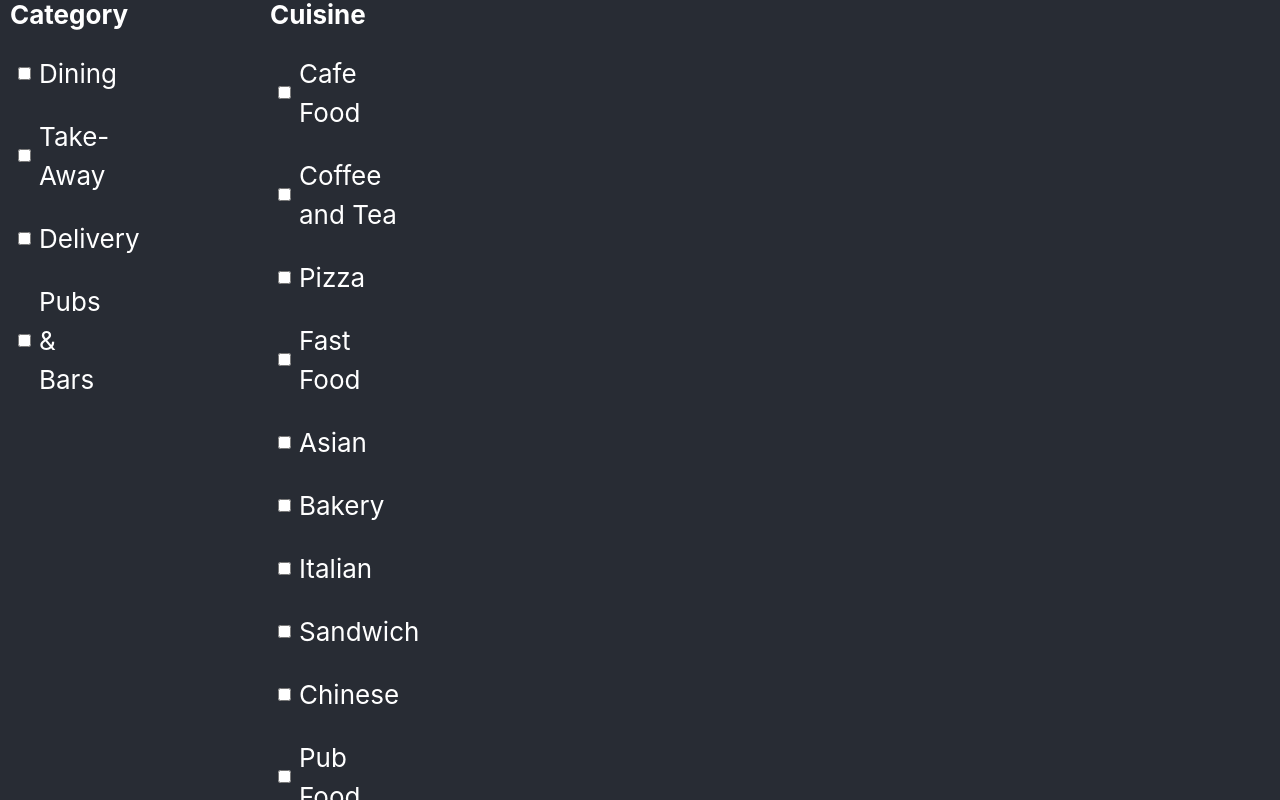
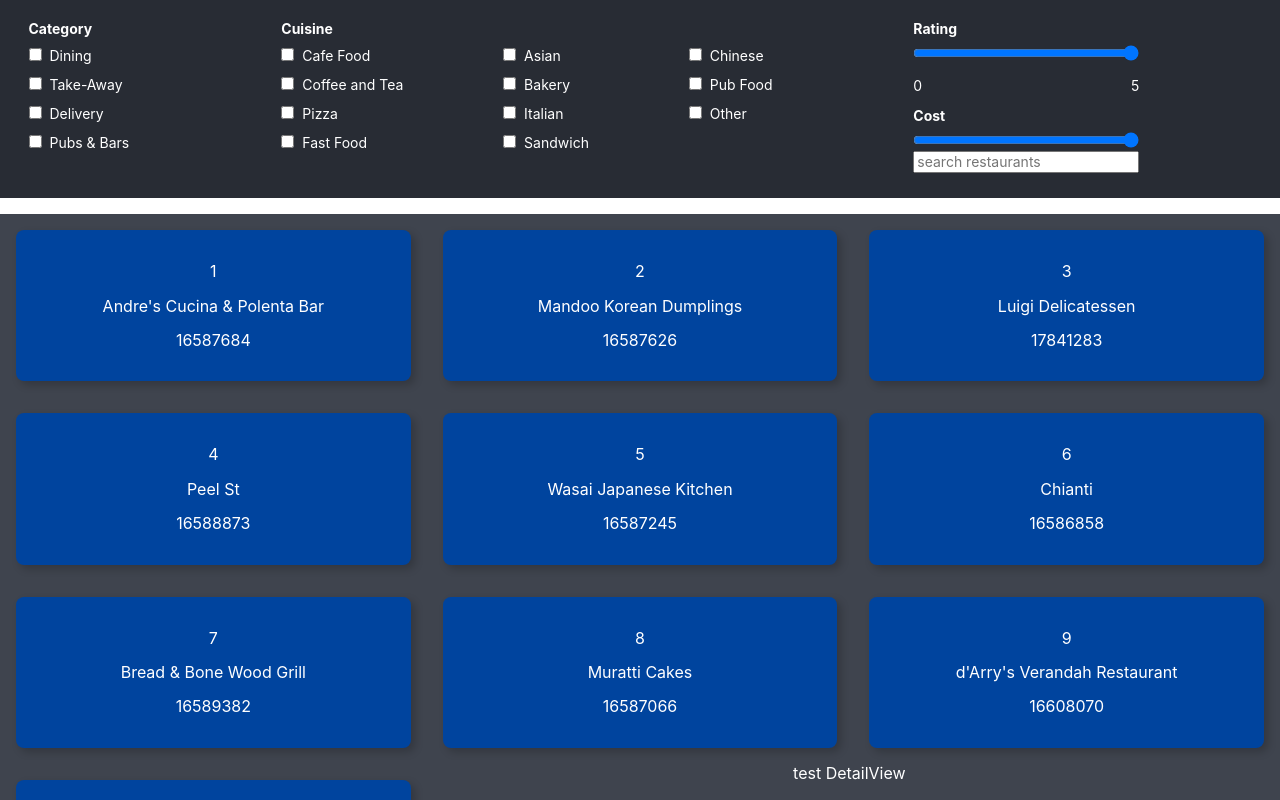
Before and after one commit to nickwelsh1/zomatoapp, a React (Create React App) app: page / in a window 1280 px wide. Shown: the top 800 px of the page. Built offline with nearby package versions, Linux system fonts and the light colour scheme.

Commit message:
improved styling and started on DetailView component. TODO live filtering.

```diff
--- a/src/App.js
+++ b/src/App.js
@@ -1,5 +1,6 @@
 import React, { Component } from 'react';
 import CardList from './CardList';
+import DetailView from './DetailView';
 import SearchBox from './SearchBox';
 import { restaurants } from './restaurants';
 import './App.scss';
@@ -16,6 +17,7 @@ class App extends Component {
   }
 
   render() {
+    const restaurant = this.state.restaurants[0];
     const filteredRestaurants = this.state.restaurants;
     // console.log(filteredRestaurants);
     return (
@@ -25,6 +27,7 @@ class App extends Component {
         </header>
         <main className="App-main">
           <CardList restaurants={filteredRestaurants} />
+          <DetailView restaurants={restaurant} />
         </main>
         <footer className="App-footer">
           <p>by Nick Welsh</p>
--- a/src/App.scss
+++ b/src/App.scss
@@ -14,6 +14,9 @@ $md-lg: 914px;
 $lg: 1024px;
 $xl: 1800px;
 
+fieldset {
+  border: none;
+}
 
 .App-header {
   background-color: $primary-color;
@@ -22,7 +25,7 @@ $xl: 1800px;
   flex-direction: column;
   // align-items: center;
   // justify-content: center;
-  font-size: calc(10px + 2vmin);
+  font-size: calc(6px + 2vmin);
   color: white;
 }
 
@@ -37,7 +40,20 @@ $xl: 1800px;
   color: white;
 }
 
+.three-columns {
+  // -webkit-column-count: 2; /* Chrome, Safari, Opera */
+  // -moz-column-count: 2; /* Firefox */
+  // column-count: 2;
+  height: 9em;
+  display: flex;
+  flex-direction: column;
+  flex-wrap: wrap;
+}
+
 @media screen and (min-width: $md-lg) {
+  .App-header {
+    font-size: calc(6px + 1vmin);
+  }
   .App-main {
     font-size: calc(8px + 1vmin);
   }
--- a/src/CardList.js
+++ b/src/CardList.js
@@ -4,7 +4,7 @@ import Card from './Card';
 const CardList = ({ restaurants }) => {
     // console.log(restaurants);
     return (
-        <div>
+        <div className="CardList">
             {
                 restaurants.map((item, i) => {
                     // console.log(item);
--- a/src/Checkbox.js
+++ b/src/Checkbox.js
@@ -2,7 +2,7 @@ import React from 'react';
 
 const Checkbox = ({count, name}) => { //destructuring to create simple properties
     return (
-        <div className="w-20 pa2 flex items-center mb2">
+        <div className="Checkbox   mb2">
             <input className="mr2" type="checkbox" id={name} value={name} />
             <label for={name} className="lh-copy">{name}</label>
         </div>
--- /dev/null
+++ b/src/DetailView.js
@@ -0,0 +1,21 @@
+import React from 'react';
+
+const DetailView = ({ restaurant }) => {
+    // console.log(restaurants);
+    return (
+        <div className="DetailView">
+            {
+                console.log(restaurant)
+            }
+            <div className="">
+                <div className='tc br3 ma2 bw2'>
+                    <p>test DetailView</p>
+                    {/* <p>{restaurant.id}</p>
+                    <p>{restaurant.name}</p> */}
+                </div>
+            </div>
+        </div>
+    );
+}
+
+export default DetailView;
--- a/src/SearchBox.js
+++ b/src/SearchBox.js
@@ -23,15 +23,16 @@ const SearchBox = ({ searchfield, searchChange }) => {
         'Chinese',
         'Pub Food',
         'Other'
-
     ];
 
     return (
-        <div >
-            <fieldset id="category" className="category bn fl w-20 pa2">
+        <div className="SearchBox   pa2">
+            <div className="category bn fl-l fl-m w-20-l w-30-m pa2">
+                <fieldset id="category">
+                    <div className="fl w-100">
                         <legend className="fw7 mb2">Category</legend>
                         {
-                    console.log(categories)
+                            // console.log(categories)
                         }
                         {
                             categories.map( (item, i) => {
@@ -44,11 +45,17 @@ const SearchBox = ({ searchfield, searchChange }) => {
                                 )
                             })
                         }
+                    </div>
                 </fieldset>
-            <fieldset id="cuisine" className="cuisine bn fl w-60 pa2">
-                <legend className="fw7 mb2">Cuisine</legend>
+            </div>
+            <div className="cuisine bn fl-l fl-m w-50-l w-70-m pa2">
+                <fieldset id="cuisine">
+                    <div>
+                        <legend className="w-100 fw7 mb2">Cuisine</legend>
+                    </div>
+                    <div className="three-columns">
                         {
-                    console.log(cuisines)
+                            // console.log(cuisines)
                         }
                         {
                             cuisines.map( (item, i) => {
@@ -61,7 +68,17 @@ const SearchBox = ({ searchfield, searchChange }) => {
                                 )
                             })
                         }
+                    </div>
                 </fieldset>
+            </div>
+            <div className="sliders bn fl-l w-20-l w-100 pa2">
+                <fieldset id="sliders">
+                    <div className="fl w-100">
+                        <legend className="fw7 mb2">Rating</legend>
+                        <input className="w-100" type="range" id="start" name="rating" min="0" max="5"></input>
+                        <p className="tl fl w-50">0</p> <p className="tr fl w-50">5</p>
+                        <legend className="fw7 mb2">Cost</legend>
+                        <input className="w-100" type="range" id="start" name="cost" min="0" max="4"></input>
                         <input
                             className='cf'
                             type='search'
@@ -69,6 +86,9 @@ const SearchBox = ({ searchfield, searchChange }) => {
                             onChange={searchChange}
                             />
                     </div>
+                </fieldset>
+            </div>
+        </div>
     );
 }
 
```
Lines whose indentation alone changed are shown as unchanged.
